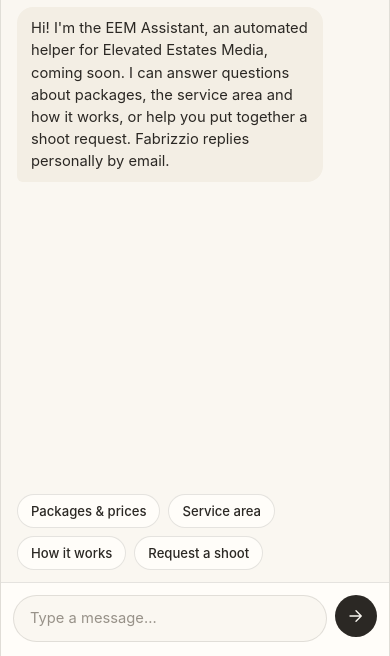
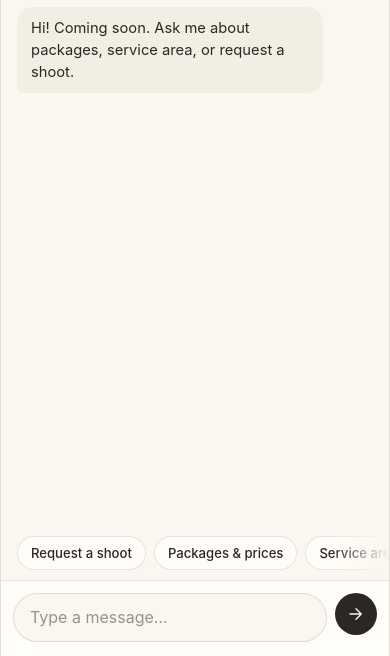
Before and after one commit to wando-x/eem-preview, a plain HTML site: page index.html in a window 390 px wide. Both pictures are taken after a click on the button 345 px from the left and 799 px from the top of the page. Shown: the part 188-844 px from the top of the page. Drawn offline with Linux system fonts and the light colour scheme.

Commit message:
Vista previa desde 1815d03

```diff
--- a/css/styles.css
+++ b/css/styles.css
@@ -264,10 +264,10 @@
 .chat-fab[aria-expanded="true"] .i-chat, .chat-fab[aria-expanded="true"]::after { display: none; }
 .chat-fab[aria-expanded="true"] .i-close { display: block; }
 
-.chat-panel { position: fixed; z-index: 89; right: 20px; bottom: 92px; width: 380px; height: min(600px, calc(100vh - 120px)); display: flex; flex-direction: column; background: var(--bg); color: var(--text); border: 1px solid var(--line); border-radius: 20px; box-shadow: 0 30px 80px rgba(0,0,0,.22); overflow: hidden; opacity: 0; transform: translateY(14px) scale(.98); transform-origin: bottom right; transition: opacity .25s var(--ease), transform .25s var(--ease); }
-.chat-panel.show { opacity: 1; transform: none; }
+.chat-panel { position: fixed; z-index: 89; right: 20px; bottom: 92px; width: 380px; height: min(600px, calc(100vh - 120px)); height: min(600px, calc(100dvh - 120px)); contain: layout paint; overscroll-behavior: contain; display: flex; flex-direction: column; background: var(--bg); color: var(--text); border: 1px solid var(--line); border-radius: 20px; box-shadow: 0 30px 80px rgba(0,0,0,.22); overflow: hidden; opacity: 0; transition: opacity .2s var(--ease); } /* opacity-only: no movement on open */
+.chat-panel.show { opacity: 1; }
 .chat-panel[hidden] { display: none; }
-.chat-head { display: flex; align-items: center; gap: 12px; padding: 16px 16px 14px 18px; border-bottom: 1px solid var(--line); background: var(--surface); }
+.chat-head { flex: none; display: flex; align-items: center; gap: 12px; padding: 16px 16px 14px 18px; border-bottom: 1px solid var(--line); background: var(--surface); }
 .chat-avatar { width: 38px; height: 38px; border-radius: 50%; background: var(--bg-soft); display: flex; align-items: center; justify-content: center; color: var(--ink); flex: none; }
 .chat-avatar svg { width: 26px; height: 26px; }
 .chat-titles { flex: 1; min-width: 0; }
@@ -275,7 +275,7 @@
 .chat-sub { margin: 2px 0 0; font-size: .74rem; color: var(--muted); letter-spacing: .02em; }
 .chat-close { border: 0; background: transparent; color: var(--muted); width: 34px; height: 34px; border-radius: 50%; cursor: pointer; display: flex; align-items: center; justify-content: center; }
 .chat-close:hover { background: var(--bg-soft); color: var(--text); }
-.chat-log { position: relative; flex: 1; overflow-y: auto; padding: 18px 16px 8px; display: flex; flex-direction: column; gap: 10px; }
+.chat-log { position: relative; flex: 1 1 auto; min-height: 0; overscroll-behavior: contain; -webkit-overflow-scrolling: touch; overflow-anchor: none; overflow-y: auto; padding: 18px 16px 8px; display: flex; flex-direction: column; gap: 10px; }
 .msg { max-width: 86%; padding: 10px 14px; border-radius: 16px; font-size: .92rem; line-height: 1.5; white-space: pre-line; animation: msgIn .35s var(--ease); overflow-wrap: anywhere; }
 .msg-bot { align-self: flex-start; background: var(--bg-soft); border-bottom-left-radius: 6px; }
 .msg-user { align-self: flex-end; background: var(--btn-bg); color: var(--btn-fg); border-bottom-right-radius: 6px; }
@@ -285,17 +285,23 @@
 .typing span:nth-child(2) { animation-delay: .15s; } .typing span:nth-child(3) { animation-delay: .3s; }
 @keyframes dot { 0%, 80%, 100% { opacity: .3; transform: translateY(0); } 40% { opacity: 1; transform: translateY(-3px); } }
 @keyframes msgIn { from { opacity: 0; transform: translateY(6px); } to { opacity: 1; transform: none; } }
-.chat-chips { display: flex; flex-wrap: wrap; gap: 8px; padding: 6px 16px 12px; }
-.chat-chips:empty { display: none; }
+/* fixed-height single row: never collapses or changes height between turns */
+.chat-chips { flex: none; display: flex; flex-wrap: nowrap; gap: 8px; height: 54px; align-items: center; padding: 0 16px; overflow-x: auto; overflow-y: hidden; overscroll-behavior: contain; scrollbar-width: none; transition: opacity .2s; -webkit-mask-image: linear-gradient(90deg, #000 85%, transparent); mask-image: linear-gradient(90deg, #000 85%, transparent); }
+.chat-chips::-webkit-scrollbar { display: none; }
+.chat-chips.busy { opacity: .4; pointer-events: none; }
+.chip { flex: none; white-space: nowrap; }
 .chip { border: 1px solid var(--line); background: var(--surface); color: var(--text); font: 500 .82rem var(--sans); padding: 8px 13px; border-radius: 999px; cursor: pointer; transition: border-color .2s, background-color .2s; }
 .chip:hover { border-color: var(--accent); }
 .chip-primary { background: var(--btn-bg); color: var(--btn-fg); border-color: transparent; }
-.chat-form { display: flex; gap: 8px; padding: 12px 12px 14px; border-top: 1px solid var(--line); background: var(--surface); }
-.chat-input { flex: 1; border: 1px solid var(--line); border-radius: 999px; padding: 10px 16px; font-size: .92rem; background: var(--bg); }
+.chat-form { flex: none; display: flex; gap: 8px; padding: 12px 12px 14px; border-top: 1px solid var(--line); background: var(--surface); }
+.chat-input { flex: 1; min-width: 0; border: 1px solid var(--line); border-radius: 999px; padding: 10px 16px; font-size: 16px; /* >=16px: no iOS auto-zoom */ background: var(--bg); }
 .chat-input:focus { border-color: var(--accent); box-shadow: 0 0 0 3px rgba(201,162,74,.18); }
 .chat-send { width: 42px; height: 42px; flex: none; border: 0; border-radius: 50%; background: var(--btn-bg); color: var(--btn-fg); cursor: pointer; display: flex; align-items: center; justify-content: center; }
 @media (max-width: 599px) {
-  .chat-panel { left: 0; right: 0; bottom: 0; width: 100%; height: 88vh; height: 88dvh; border-radius: 20px 20px 0 0; border-bottom: 0; transform-origin: bottom center; }
+  .chat-panel { left: 0; right: 0; bottom: 0; width: 100%; height: 88vh; height: 88dvh; border-radius: 20px 20px 0 0; border-bottom: 0; }
+  .chat-panel.kb { bottom: auto; border-radius: 0; }  /* sized to the visual viewport by JS while the keyboard is open */
+  .chat-form { padding-bottom: max(14px, env(safe-area-inset-bottom)); }
+  html.chat-lock, html.chat-lock body { overflow: hidden; overscroll-behavior: none; }
   .chat-open .chat-fab { display: none; }
   .chat-fab { right: 16px; bottom: 16px; }
 }
--- a/js/chat.js
+++ b/js/chat.js
@@ -30,38 +30,38 @@
       closeLabel: "Close chat",
       placeholder: "Type a message…",
       send: "Send",
-      greet: "Hi! I'm the EEM Assistant, an automated helper for Elevated Estates Media, coming soon. I can answer questions about packages, the service area and how it works, or help you put together a shoot request. Fabrizzio replies personally by email.",
-      hello: "Hello! How can I help you today?",
+      greet: "Hi! Coming soon. Ask me about packages, service area, or request a shoot.",
+      hello: "Hi! How can I help?",
       c_packages: "Packages & prices", c_area: "Service area", c_how: "How it works", c_request: "Request a shoot",
-      packagesIntro: "Here are the packages:",
-      pk_basic: "Aerial Basic – $149: 10 edited aerial photos, unbranded MLS version, 24-hour delivery.",
-      pk_video: "Aerial + Video – $279: everything in Aerial Basic plus a 60-second video with music (unbranded MLS version and a branded version for social media).",
-      pk_sunset: "Sunset – $399: Aerial + Video during golden hour, plus 3 sunset photos.",
-      pk_wholesale: "Wholesale for photographers – $110: 10 unbranded aerial photos delivered under the photographer's name, 24-hour delivery.",
-      area: "Based in Schaumburg, IL and serving nearby suburbs: Hoffman Estates, Palatine, Arlington Heights, Elk Grove Village, Rolling Meadows, Streamwood, Hanover Park and Roselle. If your listing is close by but not on the list, send a request and Fabrizzio will let you know.",
-      townYes: "Yes, {town} is in the service area.",
-      how: "It's simple:\n1. Request – send the address, package and any notes.\n2. Schedule – shoots happen on weekends (Saturdays and Sundays, daytime).\n3. Shoot – the property is captured from the air.\n4. Delivery – edited files within 24 hours of the flight.\nEvery flight depends on weather and site conditions and is always at the pilot's discretion.",
-      when: "Shoots are scheduled on weekends, Saturdays and Sundays during daytime. Edited files are delivered within 24 hours of the flight. Send a request with your preferred date and Fabrizzio will reply to confirm availability.",
-      weather: "Every flight depends on weather, location and site conditions, and whether it takes place is always at the pilot's discretion. If a flight can't happen, Fabrizzio will work with you on another option.",
-      human: "I'm an automated assistant, not a person. To reach Fabrizzio, send a request here or email {email} and he'll reply personally.",
-      thanks: "You're welcome! Anything else I can help with?",
-      fallback: "Sorry, I'm a simple assistant and didn't catch that. I can tell you about packages, the service area or how it works, or take your request so Fabrizzio can reply by email.",
+      packagesIntro: "Packages:",
+      pk_basic: "Aerial Basic – $149: 10 edited aerial photos, MLS version, 24h delivery.",
+      pk_video: "Aerial + Video – $279: Basic + 60s video with music (MLS + branded social).",
+      pk_sunset: "Sunset – $399: Aerial + Video at golden hour + 3 sunset photos.",
+      pk_wholesale: "Wholesale for photographers – $110: 10 unbranded aerial photos under your name, 24h delivery.",
+      area: "Schaumburg, Hoffman Estates, Palatine, Arlington Heights, Elk Grove Village, Rolling Meadows, Streamwood, Hanover Park and Roselle.",
+      townYes: "Yes, we cover {town}.",
+      how: "1. Send a request\n2. We schedule a weekend daytime shoot\n3. We fly, weather permitting\n4. Edited files within 24h of the flight",
+      when: "Weekends, daytime. Files within 24h of the flight.",
+      weather: "Flights depend on weather and site conditions, at the pilot's discretion.",
+      human: "I'm an automated assistant. Send a request or email {email} and we'll reply.",
+      thanks: "You're welcome!",
+      fallback: "Sorry, I didn't get that. Try one of these:",
       more: "Anything else?",
       backendErr: "",
       // request flow
-      r_start: "Great, let's put your request together. You can cancel at any time. What's your name?",
-      r_email: "Thanks, {name}! What's your email address?",
-      r_emailBad: "That doesn't look like a valid email address. Could you check it?",
-      r_phone: "Phone number? (optional)",
-      r_address: "What's the property address or city?",
-      r_package: "Which package are you interested in?",
-      r_date: "Preferred weekend date? Shoots happen on Saturdays and Sundays during daytime. This is only a preference, not a booking.",
-      r_notes: "Any notes about the listing? (optional)",
-      r_required: "This one is needed for the request.",
-      r_summary: "Here's your request. Please check it:",
+      r_start: "Great! Your name?",
+      r_email: "Thanks, {name}. Your email?",
+      r_emailBad: "That email doesn't look right. Try again?",
+      r_phone: "Phone? (optional)",
+      r_address: "Property address or city?",
+      r_package: "Which package?",
+      r_date: "Preferred weekend date? (just a preference, not a booking)",
+      r_notes: "Any notes? (optional)",
+      r_required: "This one is required.",
+      r_summary: "Your request:",
       r_sendBtn: "Send by email", r_restart: "Start over", skip: "Skip", cancel: "Cancel",
-      r_done: "Your email app should open with the request ready to send to {email}. Once it's sent, Fabrizzio will reply to confirm availability. Nothing is scheduled until he confirms.",
-      r_cancel: "No problem, the request was cancelled. Anything else I can help with?",
+      r_done: "Ready! Your email app will open with the request. We'll reply to confirm availability.",
+      r_cancel: "Cancelled. Anything else?",
       unsure: "Not sure yet",
       L: { name: "Name", email: "Email", phone: "Phone", address: "Property", package: "Package", date: "Preferred date", notes: "Notes" },
       subject: "Shoot request – {address}",
@@ -74,37 +74,37 @@
       closeLabel: "Cerrar chat",
       placeholder: "Escribe un mensaje…",
       send: "Enviar",
-      greet: "¡Hola! Soy el Asistente EEM, un asistente automático de Elevated Estates Media, que llega muy pronto. Puedo responder preguntas sobre los paquetes, la zona de servicio y cómo funciona, o ayudarte a preparar una solicitud de sesión. Fabrizzio responde personalmente por correo electrónico.",
-      hello: "¡Hola! ¿En qué puedo ayudarte?",
+      greet: "¡Hola! Muy pronto. Pregúntame por paquetes, zona o pide una sesión.",
+      hello: "¡Hola! ¿En qué te ayudo?",
       c_packages: "Paquetes y precios", c_area: "Zona de servicio", c_how: "Cómo funciona", c_request: "Solicitar una sesión",
-      packagesIntro: "Estos son los paquetes:",
-      pk_basic: "Aéreo Básico – $149: 10 fotos aéreas editadas, versión MLS sin marca, entrega en 24 horas.",
-      pk_video: "Aéreo + Video – $279: todo lo del Aéreo Básico más un video de 60 segundos con música (versión MLS sin marca y versión con marca para redes sociales).",
-      pk_sunset: "Atardecer – $399: Aéreo + Video durante la hora dorada, más 3 fotos al atardecer.",
-      pk_wholesale: "Mayorista para fotógrafos – $110: 10 fotos aéreas sin marca entregadas a nombre del fotógrafo, entrega en 24 horas.",
-      area: "Estamos en Schaumburg, IL y atendemos los suburbios cercanos: Hoffman Estates, Palatine, Arlington Heights, Elk Grove Village, Rolling Meadows, Streamwood, Hanover Park y Roselle. Si tu propiedad está cerca pero no aparece en la lista, envía una solicitud y Fabrizzio te dirá si es posible.",
-      townYes: "Sí, {town} está dentro de la zona de servicio.",
-      how: "Es sencillo:\n1. Solicitud: envía la dirección, el paquete y cualquier detalle.\n2. Agenda: las sesiones se hacen los fines de semana (sábados y domingos, de día).\n3. Sesión: se captura la propiedad desde el aire.\n4. Entrega: archivos editados dentro de las 24 horas posteriores al vuelo.\nCada vuelo depende del clima y de las condiciones del lugar, y siempre queda a criterio del piloto.",
-      when: "Las sesiones se programan los fines de semana, sábados y domingos durante el día. Los archivos editados se entregan dentro de las 24 horas posteriores al vuelo. Envía una solicitud con tu fecha preferida y Fabrizzio te responderá para confirmar disponibilidad.",
-      weather: "Cada vuelo depende del clima, la ubicación y las condiciones del lugar, y la decisión de realizarlo queda siempre a criterio del piloto. Si un vuelo no puede realizarse, Fabrizzio buscará contigo otra opción.",
-      human: "Soy un asistente automático, no una persona. Para hablar con Fabrizzio, envía una solicitud aquí o escribe a {email} y te responderá personalmente.",
-      thanks: "¡De nada! ¿Puedo ayudarte con algo más?",
-      fallback: "Perdona, soy un asistente sencillo y no entendí bien. Puedo contarte sobre los paquetes, la zona de servicio o cómo funciona, o tomar tu solicitud para que Fabrizzio te responda por correo.",
+      packagesIntro: "Paquetes:",
+      pk_basic: "Aéreo Básico – $149: 10 fotos aéreas editadas, versión MLS, entrega en 24 h.",
+      pk_video: "Aéreo + Video – $279: Básico + video de 60 s con música (MLS + versión con marca para redes).",
+      pk_sunset: "Atardecer – $399: Aéreo + Video en la hora dorada + 3 fotos al atardecer.",
+      pk_wholesale: "Mayorista para fotógrafos – $110: 10 fotos aéreas sin marca a tu nombre, entrega en 24 h.",
+      area: "Schaumburg, Hoffman Estates, Palatine, Arlington Heights, Elk Grove Village, Rolling Meadows, Streamwood, Hanover Park y Roselle.",
+      townYes: "Sí, cubrimos {town}.",
+      how: "1. Envías una solicitud\n2. Agendamos un fin de semana, de día\n3. Volamos si el clima lo permite\n4. Archivos editados en 24 h tras el vuelo",
+      when: "Fines de semana, de día. Archivos en 24 h tras el vuelo.",
+      weather: "Los vuelos dependen del clima y del lugar, a criterio del piloto.",
+      human: "Soy un asistente automático. Envía una solicitud o escribe a {email} y te responderemos.",
+      thanks: "¡De nada!",
+      fallback: "Perdona, no entendí. Prueba con una de estas opciones:",
       more: "¿Algo más?",
       backendErr: "",
-      r_start: "Perfecto, preparemos tu solicitud. Puedes cancelar en cualquier momento. ¿Cómo te llamas?",
-      r_email: "¡Gracias, {name}! ¿Cuál es tu correo electrónico?",
-      r_emailBad: "Ese correo no parece válido. ¿Puedes revisarlo?",
-      r_phone: "¿Número de teléfono? (opcional)",
-      r_address: "¿Cuál es la dirección o ciudad de la propiedad?",
-      r_package: "¿Qué paquete te interesa?",
-      r_date: "¿Fin de semana preferido? Las sesiones se hacen los sábados y domingos durante el día. Es solo una preferencia, no una reserva.",
-      r_notes: "¿Algún detalle sobre la propiedad? (opcional)",
-      r_required: "Este dato es necesario para la solicitud.",
-      r_summary: "Esta es tu solicitud. Por favor, revísala:",
+      r_start: "¡Perfecto! ¿Tu nombre?",
+      r_email: "Gracias, {name}. ¿Tu correo?",
+      r_emailBad: "Ese correo no parece válido. ¿Otra vez?",
+      r_phone: "¿Teléfono? (opcional)",
+      r_address: "¿Dirección o ciudad de la propiedad?",
+      r_package: "¿Qué paquete?",
+      r_date: "¿Fin de semana preferido? (solo preferencia, no es una reserva)",
+      r_notes: "¿Algún detalle? (opcional)",
+      r_required: "Este dato es obligatorio.",
+      r_summary: "Tu solicitud:",
       r_sendBtn: "Enviar por correo", r_restart: "Empezar de nuevo", skip: "Omitir", cancel: "Cancelar",
-      r_done: "Tu aplicación de correo debería abrirse con la solicitud lista para enviar a {email}. Cuando la envíes, Fabrizzio te responderá para confirmar disponibilidad. No hay nada agendado hasta que él lo confirme.",
-      r_cancel: "Sin problema, la solicitud se canceló. ¿Puedo ayudarte con algo más?",
+      r_done: "¡Listo! Se abrirá tu correo con la solicitud. Te responderemos para confirmar disponibilidad.",
+      r_cancel: "Cancelado. ¿Algo más?",
       unsure: "Todavía no lo sé",
       L: { name: "Nombre", email: "Correo", phone: "Teléfono", address: "Propiedad", package: "Paquete", date: "Fecha preferida", notes: "Notas" },
       subject: "Solicitud de sesión – {address}",
@@ -171,13 +171,19 @@
 
   // ---------- Messages ----------
   var history = [];
-  function addMsg(who, text, extraClass) {
-    var b = document.createElement("div");
+  // Scroll ONLY the message list (never the window / scrollIntoView).
+  function scrollLog(el) {
+    var target = log.scrollHeight;
+    // a long bot answer: keep its first line in view instead of jumping past it
+    if (el && el.offsetHeight > log.clientHeight - 24) target = el.offsetTop - 12;
+    log.scrollTop = target;
+  }
+  function addMsg(who, text, extraClass, reuse) {
+    var b = reuse || document.createElement("div");
     b.className = "msg msg-" + who + (extraClass ? " " + extraClass : "");
     b.textContent = text;
-    log.appendChild(b);
-    // keep the start of long bot answers in view
-    log.scrollTop = who === "bot" ? Math.min(log.scrollHeight, b.offsetTop - 12) : log.scrollHeight;
+    if (!reuse) log.appendChild(b);
+    scrollLog(who === "bot" ? b : null);
     history.push({ who: who, text: text });
     return b;
   }
@@ -191,12 +197,13 @@
           typing.className = "msg msg-bot typing";
           typing.innerHTML = "<span></span><span></span><span></span>";
           log.appendChild(typing);
-          log.scrollTop = log.scrollHeight;
+          scrollLog(null);
         }
         setTimeout(function () {
-          if (typing) typing.remove();
-          if (text) addMsg("bot", text);
+          if (text) addMsg("bot", text, null, typing); // typing bubble turns into the message (no remove/re-add jump)
+          else if (typing) typing.remove();
           if (chips) renderChips(chips);
+          else setChipsBusy(false);
           resolve();
         }, quick ? 0 : 520);
       });
@@ -206,21 +213,25 @@
 
   // ---------- Chips ----------
   var currentChips = [];
-  function mainChips() { return ["packages", "area", "how", "request"]; }
+  function mainChips() { return ["request", "packages", "area", "how"]; }
   function chipLabel(id) {
     var map = { packages: "c_packages", area: "c_area", how: "c_how", request: "c_request",
       skip: "skip", cancel: "cancel", send: "r_sendBtn", restart: "r_restart" };
     if (id.indexOf("pkg:") === 0) return pkgLabel(id.slice(4));
     return t(map[id]);
   }
+  function setChipsBusy(on) { chipsBox.classList.toggle("busy", !!on); }
   function renderChips(ids) {
     currentChips = ids || [];
+    setChipsBusy(false);
+    chipsBox.scrollLeft = 0;
     chipsBox.innerHTML = "";
     currentChips.forEach(function (id) {
       var c = document.createElement("button");
       c.type = "button";
       c.className = "chip" + (id === "send" ? " chip-primary" : "");
       c.textContent = chipLabel(id);
+      c.addEventListener("mousedown", function (e) { e.preventDefault(); }); // keep focus where it is
       c.addEventListener("click", function () { choose(id); });
       chipsBox.appendChild(c);
     });
@@ -329,7 +340,7 @@
   function handleText(text) {
     if (!text.trim() && !(req && OPTIONAL[req.step])) return;
     addMsg("user", text.trim() || t("skip"));
-    renderChips([]);
+    setChipsBusy(true);
     if (req) { handleStepInput(text); return; }
     if (CHAT_BACKEND_URL && window.fetch) {
       askBackend(text).catch(function () { answer(text); });
@@ -340,7 +351,7 @@
 
   function choose(id, silent) {
     if (!silent) addMsg("user", chipLabel(id));
-    renderChips([]);
+    setChipsBusy(true);
     if (id === "packages") {
       bot(t("packagesIntro") + "\n• " + [t("pk_basic"), t("pk_video"), t("pk_sunset"), t("pk_wholesale")].join("\n• "), mainChips());
     } else if (id === "area") {
@@ -365,24 +376,64 @@
 
   // ---------- Open / close ----------
   var isOpen = false, greeted = false;
+  var root = document.documentElement;
+  var mqMobile = window.matchMedia ? window.matchMedia("(max-width: 599px)") : { matches: false };
+
+  // Mobile: lock the page behind the sheet (scroll position is preserved, no position:fixed jump)
+  function lockPage(on) {
+    root.classList.toggle("chat-lock", !!(on && mqMobile.matches));
+  }
+  // Older iOS ignores overflow:hidden on body: block touch scrolling outside the panel
+  document.addEventListener("touchmove", function (e) {
+    if (root.classList.contains("chat-lock") && !panel.contains(e.target)) e.preventDefault();
+  }, { passive: false });
+
+  // Keep the sheet inside the *visible* viewport when the on-screen keyboard opens
+  var vv = window.visualViewport, vvRaf = 0;
+  function fitToViewport() {
+    vvRaf = 0;
+    if (!isOpen || !mqMobile.matches || !vv) { panel.style.top = ""; panel.style.height = ""; panel.classList.remove("kb"); return; }
+    var keyboard = window.innerHeight - vv.height > 120;
+    if (keyboard) {
+      panel.classList.add("kb");
+      panel.style.top = Math.round(vv.offsetTop) + "px";
+      panel.style.height = Math.round(vv.height) + "px";
+    } else {
+      panel.classList.remove("kb");
+      panel.style.top = "";
+      panel.style.height = "";
+    }
+    scrollLog(null);
+  }
+  function queueFit() { if (!vvRaf) vvRaf = requestAnimationFrame(fitToViewport); }
+  if (vv) { vv.addEventListener("resize", queueFit); vv.addEventListener("scroll", queueFit); }
+  window.addEventListener("resize", queueFit);
+
+  input.addEventListener("focus", function () { root.classList.add("chat-typing"); queueFit(); });
+  input.addEventListener("blur", function () { root.classList.remove("chat-typing"); queueFit(); });
+
   function open() {
     isOpen = true;
     panel.hidden = false;
-    document.documentElement.classList.add("chat-open");
+    root.classList.add("chat-open");
+    lockPage(true);
+    queueFit();
     requestAnimationFrame(function () { panel.classList.add("show"); });
     fab.setAttribute("aria-expanded", "true");
     fab.setAttribute("aria-label", t("closeLabel"));
     if (!greeted) { greeted = true; bot(t("greet"), mainChips()); }
-    if (window.matchMedia && window.matchMedia("(min-width: 600px)").matches) setTimeout(function () { input.focus(); }, 50);
+    if (!mqMobile.matches) setTimeout(function () { input.focus({ preventScroll: true }); }, 50);
   }
   function close() {
     isOpen = false;
     panel.classList.remove("show");
-    document.documentElement.classList.remove("chat-open");
+    root.classList.remove("chat-open", "chat-typing");
+    lockPage(false);
+    queueFit();
     fab.setAttribute("aria-expanded", "false");
     fab.setAttribute("aria-label", t("openLabel"));
     setTimeout(function () { if (!isOpen) panel.hidden = true; }, quick ? 0 : 250);
-    fab.focus();
+    fab.focus({ preventScroll: true });
   }
   fab.addEventListener("click", function () { if (isOpen) close(); else open(); });
   panel.querySelector(".chat-close").addEventListener("click", close);
@@ -392,6 +443,7 @@
     var v = input.value;
     input.value = "";
     handleText(v);
+    if (document.activeElement !== input && !mqMobile.matches) input.focus({ preventScroll: true });
   });
   document.addEventListener("eem:langchange", applyLabels);
   applyLabels();
--- a/js/main.js
+++ b/js/main.js
@@ -303,6 +303,8 @@
   var ticking = false;
   function onScroll() {
     ticking = false;
+    // Pause scroll effects while the chat is being used (typing / mobile sheet open)
+    if (root.classList.contains("chat-typing") || root.classList.contains("chat-lock")) return;
     var y = window.pageYOffset || document.documentElement.scrollTop || 0;
     var max = Math.max(1, document.documentElement.scrollHeight - window.innerHeight);
     if (bar) bar.style.setProperty("--p", Math.min(1, y / max).toFixed(4));
```
Also changed, not shown: index.html (+1 -1 lines).
